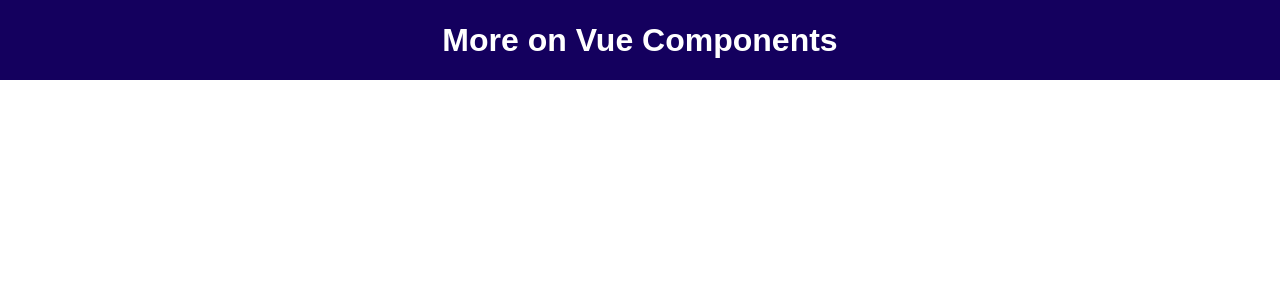
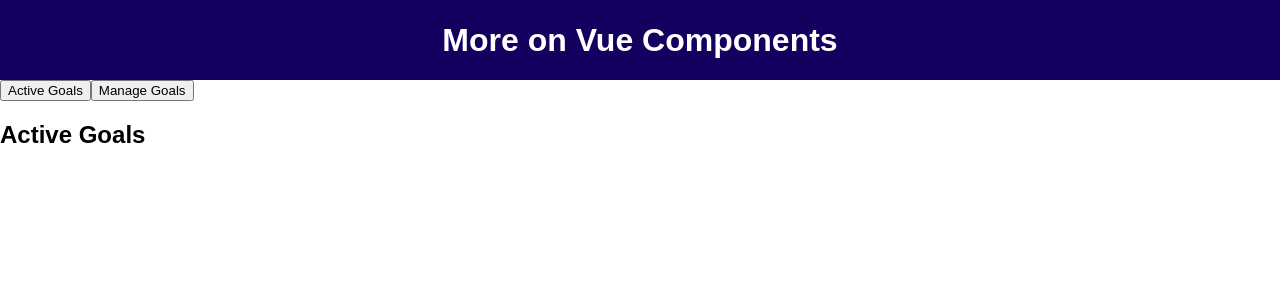
Before and after one commit to salomao91/VueJS, a Vue app in the folder component-advance/: page / in a window 1280 px wide. Shown: the top 300 px of the page. Built offline with nearby package versions, Linux system fonts and the light colour scheme.

Commit message:
component-advance - add dynamic components concept.

```diff
--- a/component-advance/src/App.vue
+++ b/component-advance/src/App.vue
@@ -1,24 +1,37 @@
 <template>
   <div>
     <the-header></the-header>
+    <button @click="setSelectedComponent('active-goals')">Active Goals</button>
+    <button @click="setSelectedComponent('manage-goals')">Manage Goals</button>
+    <component :is="selectedComponent"></component>
   </div>
 </template>
 
 <script>
 import TheHeader from "./components/TheHeader.vue";
+import ActiveGoals from "./components/ActiveGoals.vue";
+import ManageGoals from "./components/ManageGoals.vue";
 
 export default {
   components: {
     "the-header": TheHeader,
+    "active-goals": ActiveGoals,
+    "manage-goals": ManageGoals,
   },
   data() {
     return {
+      selectedComponent: "active-goals",
       activeUser: {
         name: 'Salomao Ferreira',
         description: 'Site owner and admin',
         role: 'admin',
       },
     };
+  },
+  methods: {
+    setSelectedComponent(component) {
+      this.selectedComponent = component;
+    },
   },
 };
 </script>
--- /dev/null
+++ b/component-advance/src/components/ActiveGoals.vue
@@ -0,0 +1,3 @@
+ <template>
+  <h2>Active Goals</h2>
+</template>
--- /dev/null
+++ b/component-advance/src/components/ManageGoals.vue
@@ -0,0 +1,3 @@
+<template>
+  <h2>Manage Goals</h2>
+</template>
```
